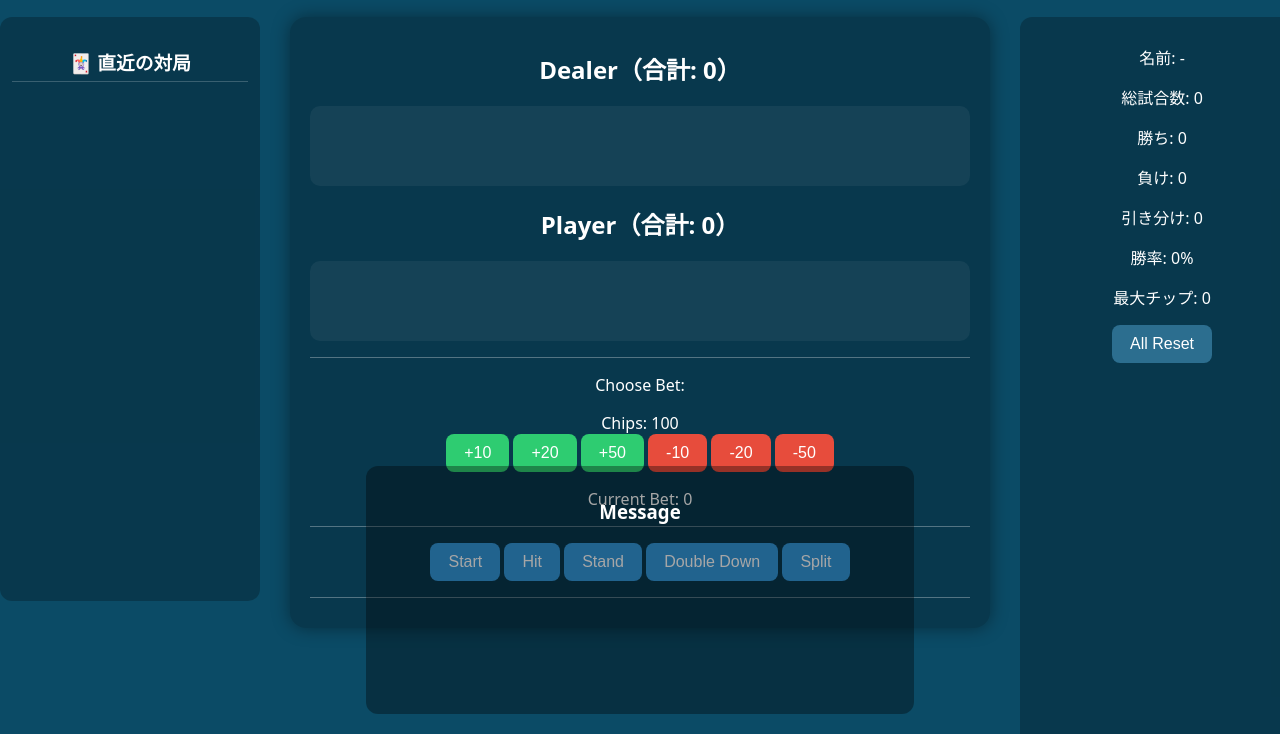
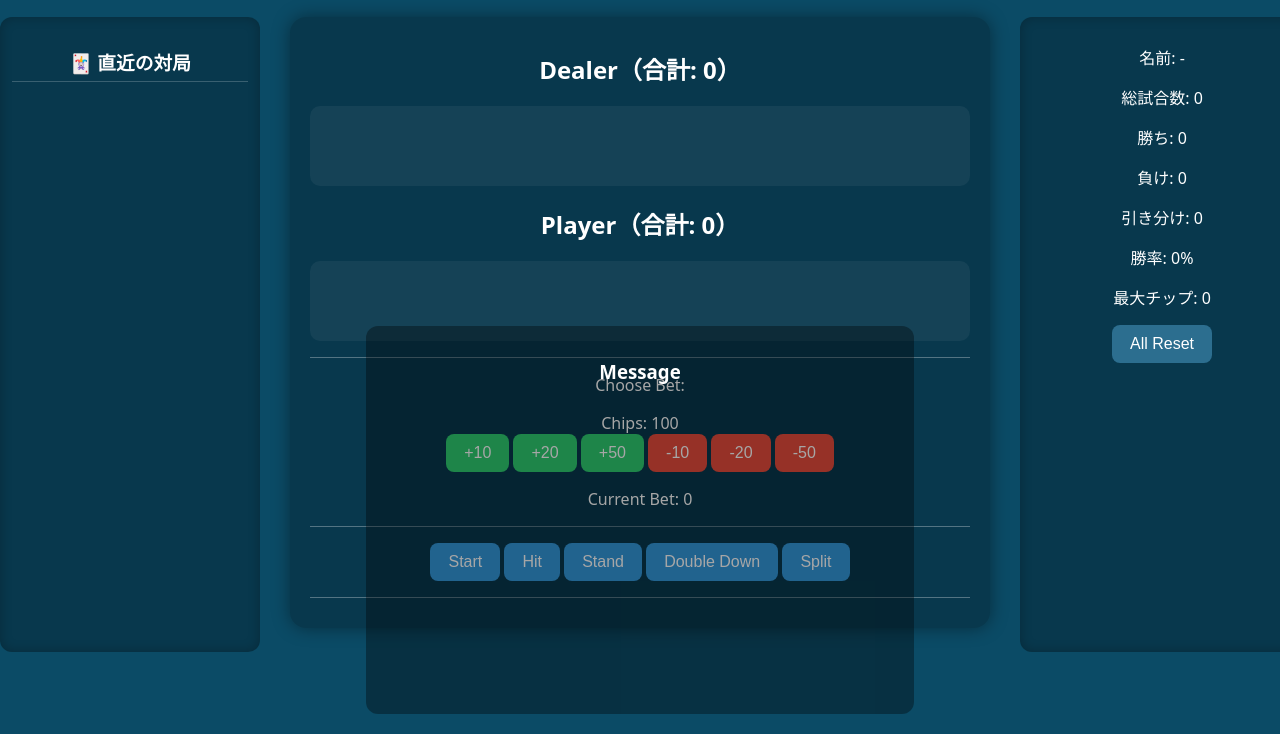
Before and after one commit to FAVNakaihideaki/blackjack, a website with bundled scripts: page index.html in a window 1280 px wide. Shown: the part 66-800 px from the top of the page. Built offline with nearby package versions, Linux system fonts and the light colour scheme; a script that the page names is missing.

Commit message:
UI修正

```diff
--- a/css/style.css
+++ b/css/style.css
@@ -48,6 +48,8 @@ hr {
   gap: 30px;
   justify-content: center;
   margin-top: 20px;
+
+  align-items: stretch; /* ← これ重要 */
 }
 
 @media (max-width: 1200px) {
@@ -64,12 +66,14 @@ hr {
   background: rgba(0,0,0,0.25);
   border-radius: 12px;
   padding: 12px;
+
+  height: 100%; /* ← 追加 */
 }
 
 /* 左：履歴 */
 #left-panel {
-  max-height: 70vh;
   overflow-y: auto;
+  box-shadow: inset 0 0 12px rgba(0,0,0,0.25);
 }
 
 /* 中央：ゲーム */
@@ -77,7 +81,7 @@ hr {
   background: rgba(0, 0, 0, 0.25); /* ← うっすら */
   border-radius: 16px;
   padding: 14px 20px;
-  margin-bottom: 260px;
+  margin-bottom: 0px;
 
   box-shadow: 0 0 18px rgba(0,0,0,0.4);
 }
@@ -92,6 +96,7 @@ hr {
 /* 右：戦績 */
 #right-panel {
   width: 100%;
+  box-shadow: inset 0 0 12px rgba(0,0,0,0.25);
 }
 
 /* ===============================
```
